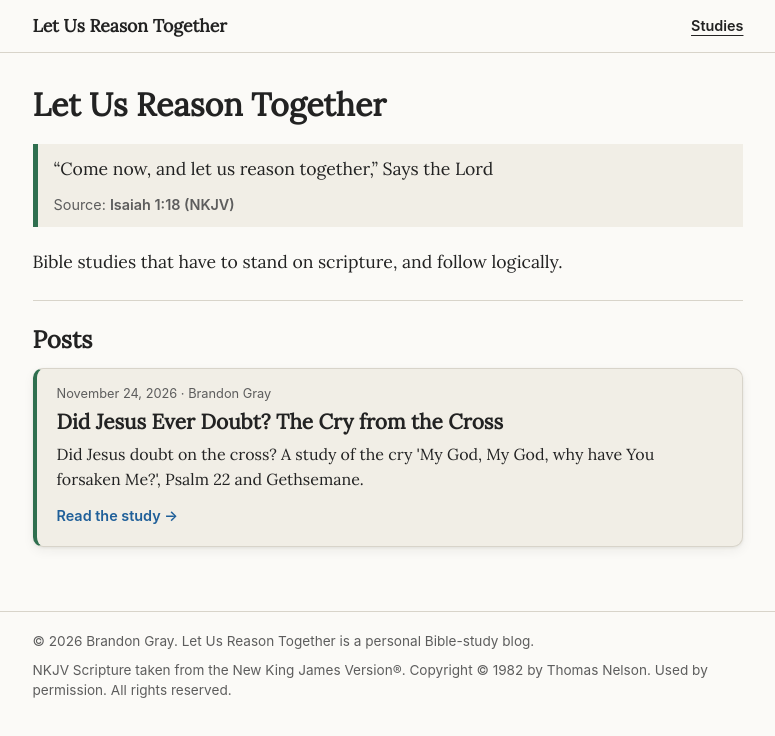
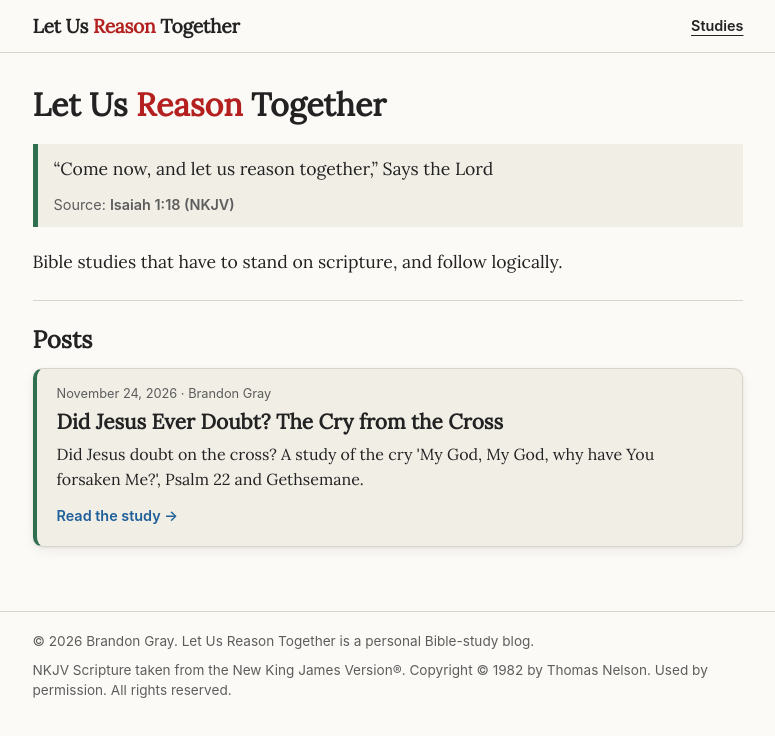
Before and after one commit to Brandon-Pahla/let-us-reason-together, an Astro site: page / in a window 1280 px wide. Shown: the whole page, without its empty margins (252-1027 px from the left). Built offline with nearby package versions, Linux system fonts and the light colour scheme; Astro itself is replaced by a stand-in of ours.

Commit message:
feat: add the red-letter wordmark logo and a matching favicon

```diff
--- a/src/layouts/Base.astro
+++ b/src/layouts/Base.astro
@@ -24,12 +24,13 @@ const fullTitle = title ? `${title} · Let Us Reason Together` : 'Let Us Reason
     <title>{fullTitle}</title>
     <meta name="description" content={description} />
     {author && <meta name="author" content={author} />}
+    <link rel="icon" href="/favicon.ico" sizes="48x48" />
     <link rel="icon" type="image/svg+xml" href="/favicon.svg" />
   </head>
   <body>
     <header class="site-header">
       <div class="wrap header-row">
-        <a class="site-name" href="/">Let Us Reason Together</a>
+        <a class="site-logo" href="/" aria-label="Let Us Reason Together, home">Let Us <span class="logo-red">Reason</span> Together</a>
         <nav aria-label="Main" class="site-nav"><a href="/" aria-current={isHome ? 'page' : undefined}>Studies</a></nav>
       </div>
     </header>
--- a/src/pages/index.astro
+++ b/src/pages/index.astro
@@ -11,7 +11,7 @@ const fmt = (d: Date) =>
 
 <Base description="Bible studies that have to stand on scripture, and follow logically.">
   <section class="intro">
-    <h1>Let Us Reason Together</h1>
+    <h1>Let Us <span class="logo-red">Reason</span> Together</h1>
     <blockquote class="scripture">
       <p>“Come now, and let us reason together,” Says the Lord</p>
       <footer>
--- a/src/styles/global.css
+++ b/src/styles/global.css
@@ -49,14 +49,19 @@ body {
 main.wrap { padding-top: 2rem; padding-bottom: 4rem; }
 .site-header { border-bottom: 1px solid var(--rule); }
 .site-header .wrap { padding-top: .25rem; padding-bottom: .25rem; }
-.site-name {
+.site-logo {
+  font-family: Lora, Georgia, "Times New Roman", serif;
   font-weight: 700;
-  font-size: 1.1rem;
+  font-size: clamp(.9rem, 4.7vw, 1.2rem);
+  letter-spacing: -.012em;
+  line-height: 1.3;
+  white-space: nowrap;
   color: var(--text);
   text-decoration: none;
+  min-width: 0;
 }
+.logo-red { color: var(--wj); }
 .site-header .header-row { display: flex; align-items: center; justify-content: space-between; gap: .75rem; }
-.site-name { line-height: 1.3; }
 .site-nav a {
   font-family: -apple-system, BlinkMacSystemFont, "Segoe UI", Roboto, Helvetica, Arial, sans-serif;
   font-size: .9rem;
@@ -82,7 +87,8 @@ main.wrap { padding-top: 2rem; padding-bottom: 4rem; }
   text-decoration: none;
 }
 .back-link:hover { text-decoration: underline; }
-.site-name:hover { text-decoration: underline; }
+.site-logo:hover { opacity: .8; }
+.site-logo:focus-visible { outline: 2px solid var(--link); outline-offset: 3px; border-radius: 2px; }
 .site-footer { border-top: 1px solid var(--rule); color: var(--muted); }
 .site-footer .wrap { padding-top: 1.2rem; padding-bottom: 2rem; }
 .site-footer p + p { margin-top: .5rem; }
```
Also changed, not shown: public/favicon.ico, public/favicon.svg.
